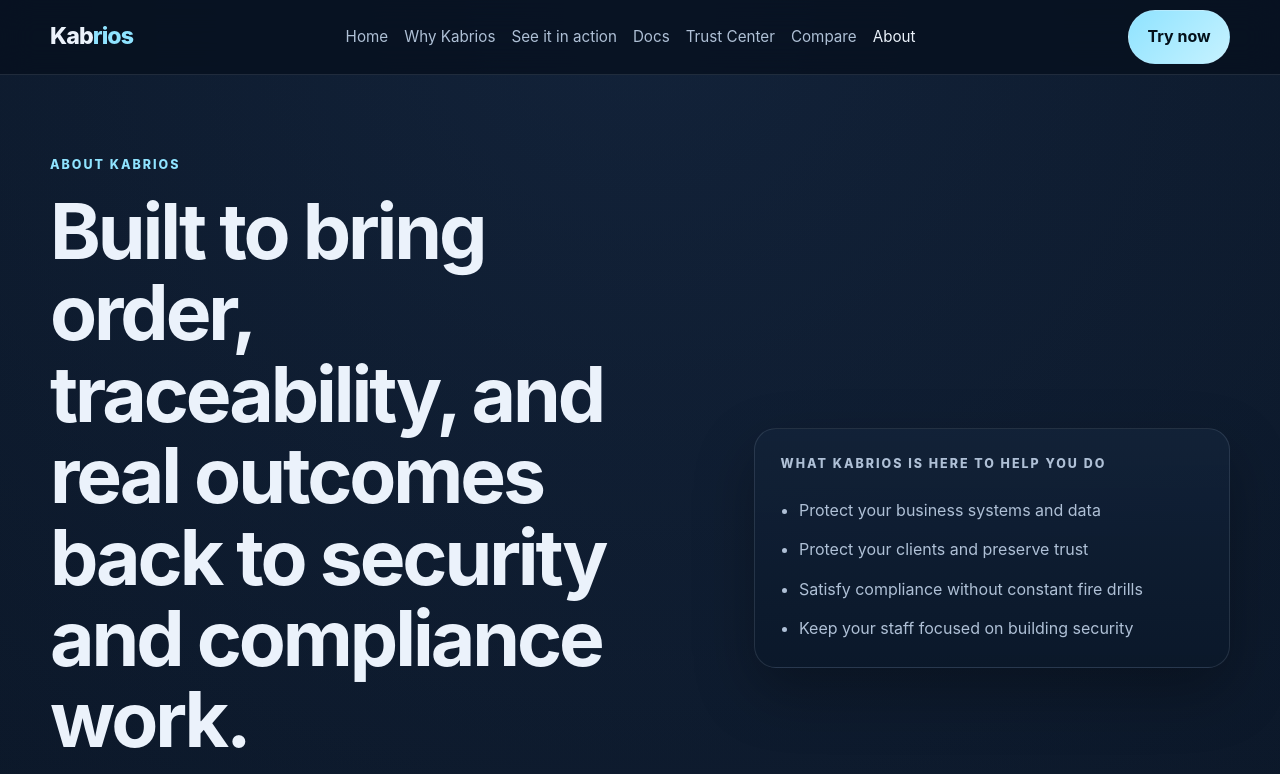
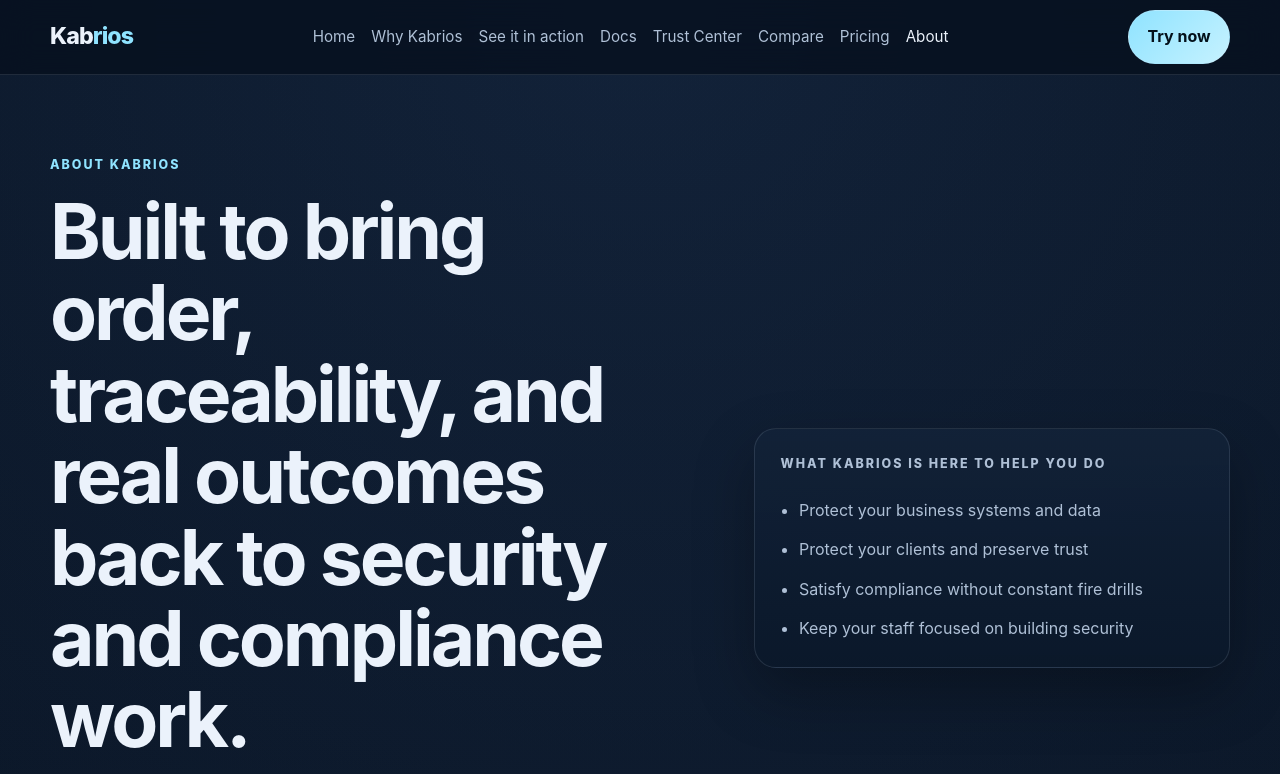
Before and after one commit to mhue-ai/kabrios-about, a plain HTML site: page index.html in a window 1280 px wide. Shown: the top 774 px of the page. Drawn offline with Linux system fonts and the light colour scheme.

Commit message:
Update index.html

```diff
--- a/index.html
+++ b/index.html
@@ -24,6 +24,7 @@
     <a href="https://docs.kabrios.com/">Docs</a>
     <a href="https://trust.kabrios.com/">Trust Center</a>
     <a href="https://compare.kabrios.com/">Compare</a>
+    <a href="https://pricing.kabrios.com/">Pricing</a>
     <a href="https://about.kabrios.com/" aria-current="page">About</a>
     </nav>
     <a class="cta-link" href="https://app.kabrios.com/">Try now</a>
@@ -202,6 +203,7 @@
     <a href="https://docs.kabrios.com/">Docs</a>
     <a href="https://trust.kabrios.com/">Trust Center</a>
     <a href="https://compare.kabrios.com/">Compare</a>
+    <a href="https://pricing.kabrios.com/">Pricing</a>
     <a href="https://about.kabrios.com/" aria-current="page">About</a>
     </nav>
   </div>
```
